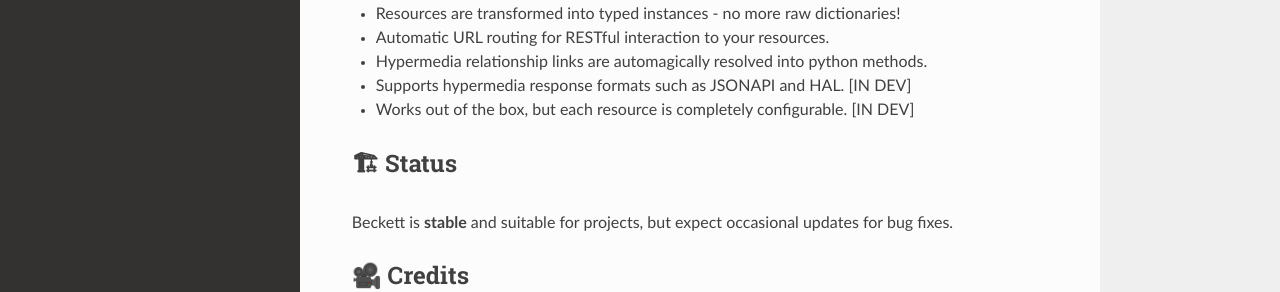
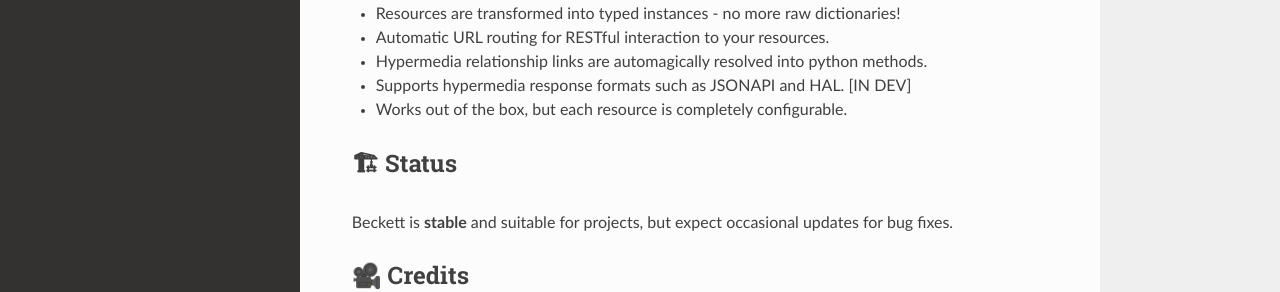
Before and after one commit to sshyran/beckett, an MkDocs documentation site: the page built from docs/index.md, in a window 1280 px wide and 1359 px high. Shown: the part 771-1063 px from the top of the window. Built offline with MkDocs 1.6.1, drawn with Linux system fonts in a browser that asks for light colours; nearby versions of some CDN libraries; old or Windows-style settings are respelled for this version of MkDocs.

```diff
--- a/docs/index.md
+++ b/docs/index.md
@@ -22,7 +22,7 @@ Beckett is a convention-based framework for building Python interfaces around HT
 - Automatic URL routing for RESTful interaction to your resources.
 - Hypermedia relationship links are automagically resolved into python methods.
 - Supports hypermedia response formats such as JSONAPI and HAL. [IN DEV]
-- Works out of the box, but each resource is completely configurable. [IN DEV]
+- Works out of the box, but each resource is completely configurable.
 
 🏗 Status
 ----------
```
Also changed, not shown: README.rst.
